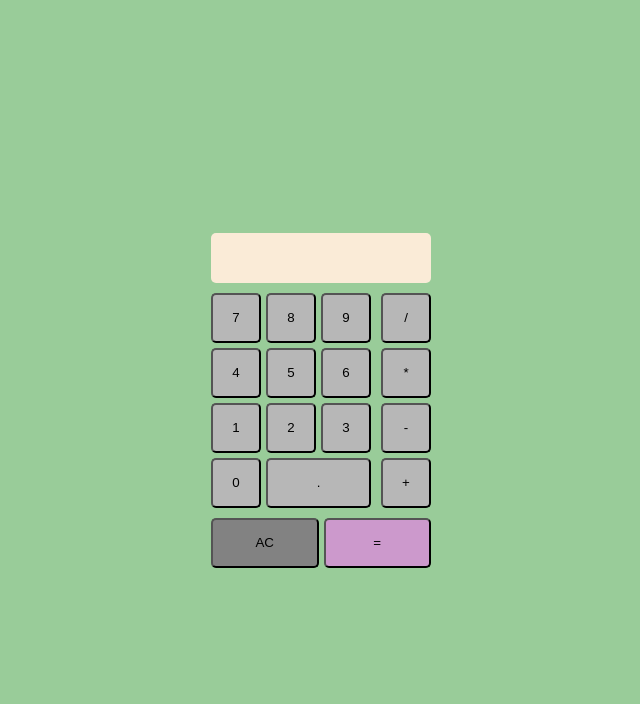
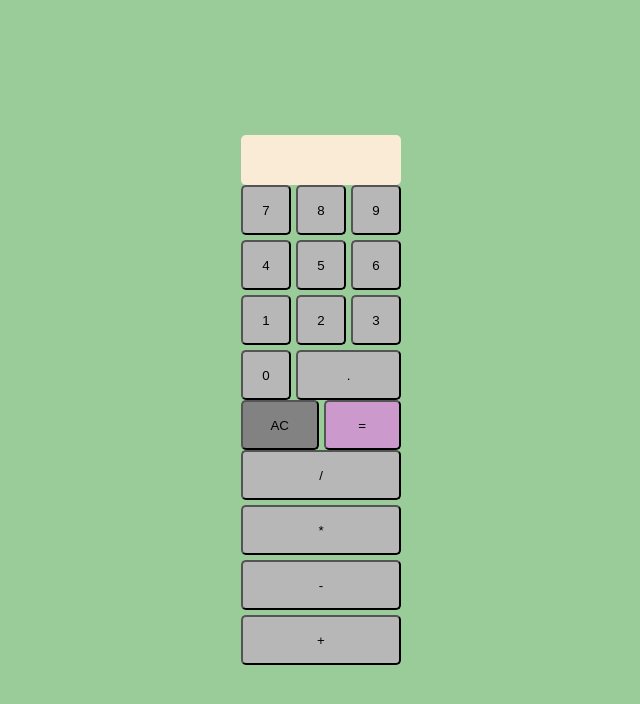
Before and after one commit to amelieberry/javascript-calculator, a React (Create React App) app: page / in a window 1280 px wide. Shown: the top 704 px of the page, without its empty margins (319-959 px from the left). Built offline with nearby package versions, Linux system fonts and the light colour scheme.

Commit message:
style keypad component, update .container's style

```diff
--- a/src/App.css
+++ b/src/App.css
@@ -9,10 +9,6 @@
 
 .container {
   max-width: 400px;
-  padding: 5px;
-  display: grid;
-  gap: 10px;
-
 }
 
 button {
@@ -29,6 +25,11 @@ button {
   border-radius: 5px;
   grid-row: 1;
   grid-column: 1 / span 2;
+}
+
+.key-pad {
+  display: grid;
+  gap: 10px;
 }
 
 .number-pad {
```
